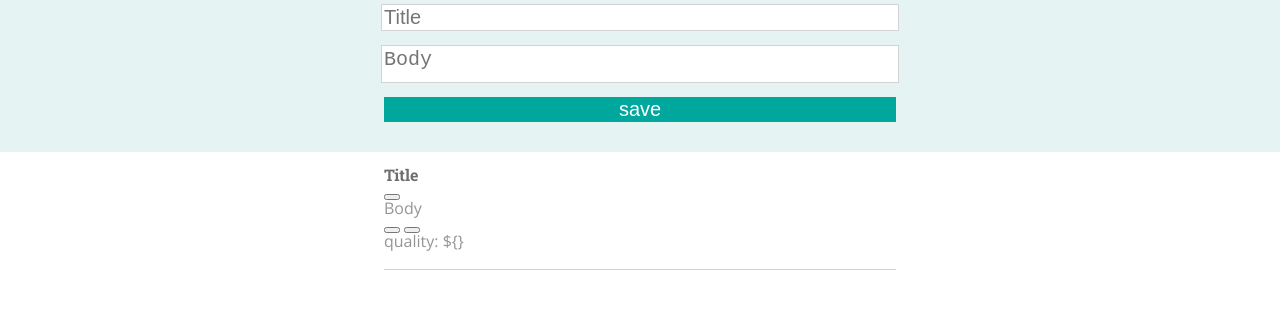
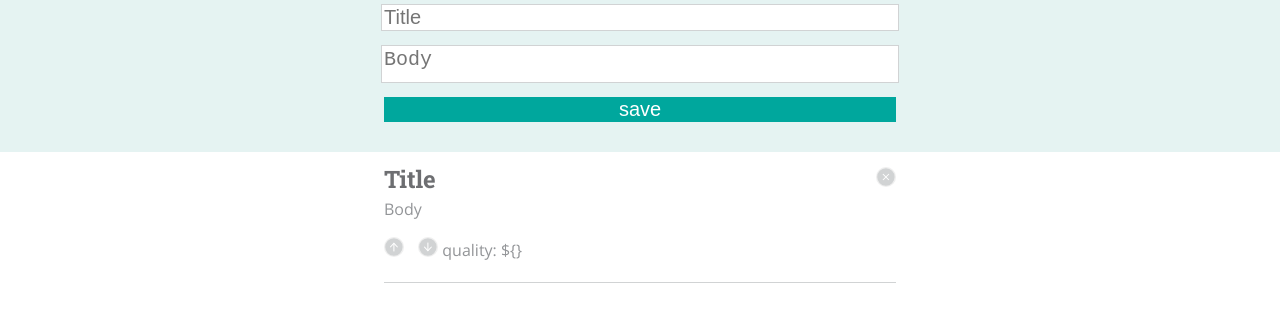
Before and after one commit to apsitos/IdeaBoxSolo, a plain HTML site: page index.html in a window 1280 px wide. Shown: the part 103-412 px from the top of the page. Drawn offline with nearby package versions, Linux system fonts and the light colour scheme.

Commit message:
fix button styling

```diff
--- a/css/styles.css
+++ b/css/styles.css
@@ -56,20 +56,27 @@ h2 {
   font-family: 'Roboto Slab', serif;
   font-weight: 700;
   color:#6D6E71;
-
+  display: inline-block;
+  font-size: 18pt;
+  height: inherit;
+  line-height: inherit;
 }
 
 h3 {
   font-family: 'Open Sans', sans-serif;
   font-weight: 400;
   color: #939598;
+  font-size: 12pt;
+  height: inherit;
+  margin-top: 10px;
+  outline: none;
 }
 
 p {
   font-family: 'Open Sans', sans-serif;
   font-weight: 400;
   color: #939598;
-
+  display: inline-block;
 }
 
 .save-button {
@@ -86,3 +93,44 @@ p {
 button:focus {
   outline: none;
 }
+
+.delete {
+  background-image: url('../images/delete.svg');
+  background-repeat: no-repeat;
+  border: none;
+  border-radius: 50%;
+  height: 20px;
+  width: 20px;
+  float: right;
+}
+
+.delete:hover {
+  background-image: url('../images/delete-hover.svg');
+}
+
+.upvote {
+  background-image: url('../images/upvote.svg');
+  background-repeat: no-repeat;
+  border: none;
+  border-radius: 50%;
+  height: 20px;
+  width: 20px;
+  margin: 20px 10px 5px 0;
+}
+
+.upvote:hover {
+  background-image: url('../images/upvote-hover.svg');
+}
+
+.downvote {
+  background-image: url('../images/downvote.svg');
+  background-repeat: no-repeat;
+  border: none;
+  border-radius: 50%;
+  height: 20px;
+  width: 20px;
+}
+
+.downvote:hover {
+  background-image: url('../images/downvote-hover.svg');
+}
```
